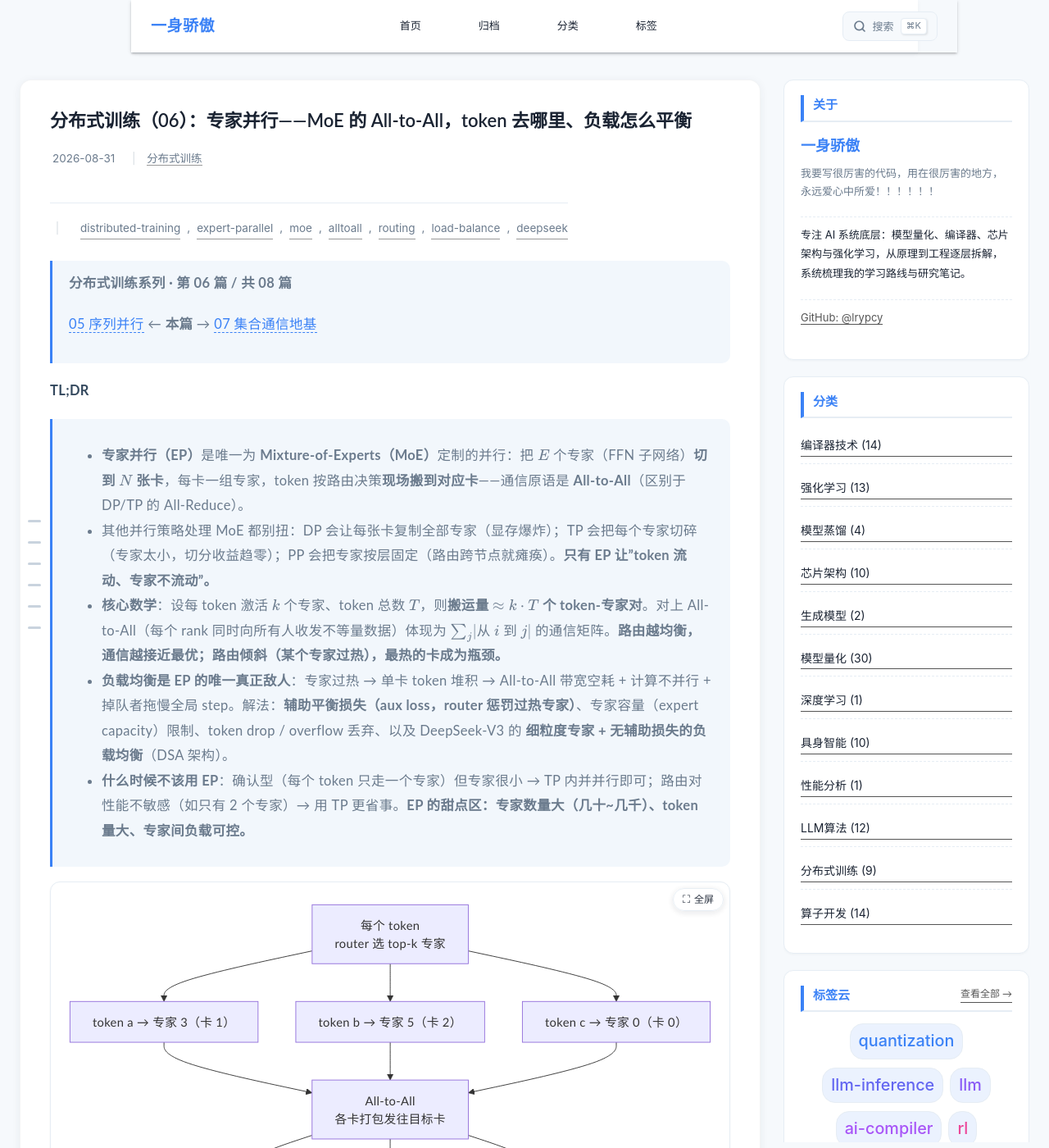
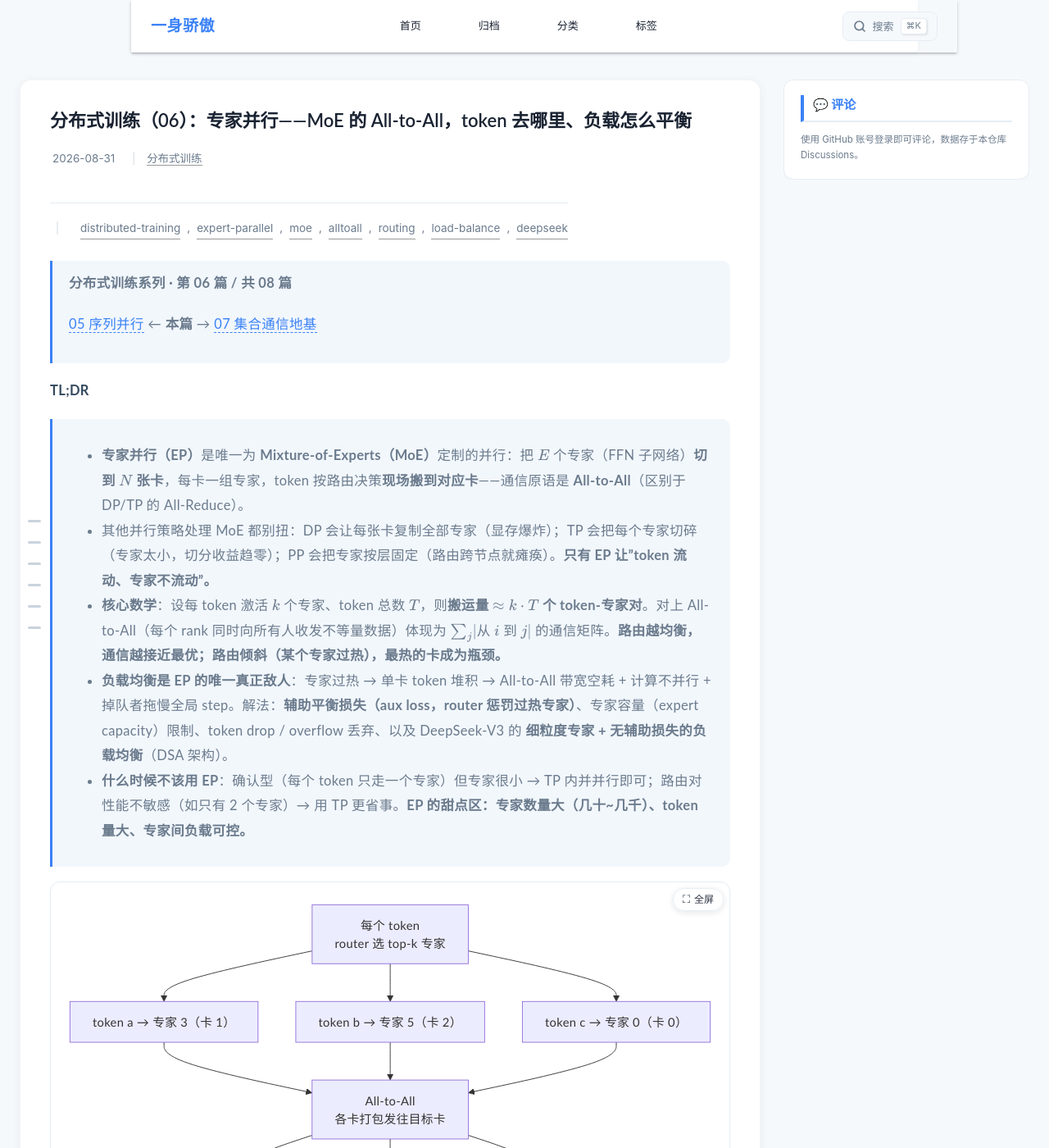
Before and after one commit to lrypcy/lrypcy.github.io, a Jekyll site: the page built from _posts/2026-08-31-dist-train-06-expert-parallel.md, in a window 1280 px wide and 1400 px high. Shown: the whole window at 82% size. Built offline with Jekyll 4.4.1, drawn with Linux system fonts in a browser that asks for light colours; comment, search, counter and statistics services are not loaded.

Commit message:
feat: 文章页评论区挪到右侧 sidebar，替换原侧栏内容
- 文章页右栏改为「💬 评论」（giscus），sticky 跟随滚动；原来的关于/分类/标签云/最新文章在文章页不再显示
- 文章页栅格加宽为 minmax(0,1fr)+360px（<=1120px 时 330px，<=768px 单列回落，评论回到文末）
- 窄屏目录卡片逻辑不变（仍插入 sidebar 顶部，即评论上方）
- 其他页面（首页/归档/分类/标签）sidebar 完全不受影响

```diff
--- a/_layouts/default.html
+++ b/_layouts/default.html
@@ -34,12 +34,22 @@
     </div>
   </header>
 
-  <main class="layout-grid">
+  <main class="layout-grid{% if page.layout == 'post' %} layout-post{% endif %}">
     <div class="layout-main">
       {{ content }}
     </div>
 
     <aside class="sidebar">
+      {% if page.layout == 'post' %}
+      {%- assign giscus_id = site.giscus.category_id | default: "" -%}
+      {%- if page.comments != false and giscus_id != "" and giscus_id != "__GISCUS_CATEGORY_ID__" -%}
+      <div class="sidebar-section sidebar-comments">
+        <h3 class="sidebar-title">💬 评论</h3>
+        {% include giscus.html %}
+        <p class="sidebar-comments-hint">使用 GitHub 账号登录即可评论，数据存于本仓库 Discussions。</p>
+      </div>
+      {%- endif -%}
+      {% else %}
       <div class="sidebar-section">
         <h3 class="sidebar-title">关于</h3>
         <p class="sidebar-site-name">{{ site.title }}</p>
@@ -92,6 +102,7 @@
           {% endfor %}
         </ul>
       </div>
+      {% endif %}
     </aside>
   </main>
 
--- a/_layouts/post.html
+++ b/_layouts/post.html
@@ -45,13 +45,7 @@ layout: default
   </div>
 </article>
 
-{% assign giscus_id = site.giscus.category_id | default: "" %}
-{% if page.comments != false and giscus_id != "" and giscus_id != "__GISCUS_CATEGORY_ID__" %}
-<section class="post-comments">
-  <h2 class="comments-title">💬 评论</h2>
-  {% include giscus.html %}
-</section>
-{% endif %}
+{% comment %} 评论区已挪到 default.html 的右侧 sidebar（仅文章页），此处不再渲染 {% endcomment %}
 
 {% if page.layout == 'post' %}
 <script src="https://cdn.jsdelivr.net/npm/mermaid@11/dist/mermaid.min.js"></script>
--- a/assets/css/custom.css
+++ b/assets/css/custom.css
@@ -79,6 +79,24 @@ a { color: var(--primary); }
   padding: 28px 20px 64px;
 }
 .content-wrap { background: transparent; }
+
+/* ========== 文章页：右侧栏 = 评论区 ========== */
+.layout-post { max-width: 1320px; grid-template-columns: minmax(0, 1fr) 360px; }
+.sidebar-comments { padding-bottom: 14px; }
+.sidebar-comments .giscus,
+.sidebar-comments iframe.giscus-frame { width: 100%; }
+.sidebar-comments-hint {
+  font-size: 11.5px;
+  color: var(--text-light);
+  line-height: 1.7;
+  margin: 10px 0 0;
+}
+@media (max-width: 1120px) {
+  .layout-post { grid-template-columns: minmax(0, 1fr) 330px; }
+}
+@media (max-width: 768px) {
+  .layout-post { grid-template-columns: 1fr; }
+}
 
 /* ========== 双栏布局：左侧文章流 + 右侧 sidebar ========== */
 .layout-grid {
```
